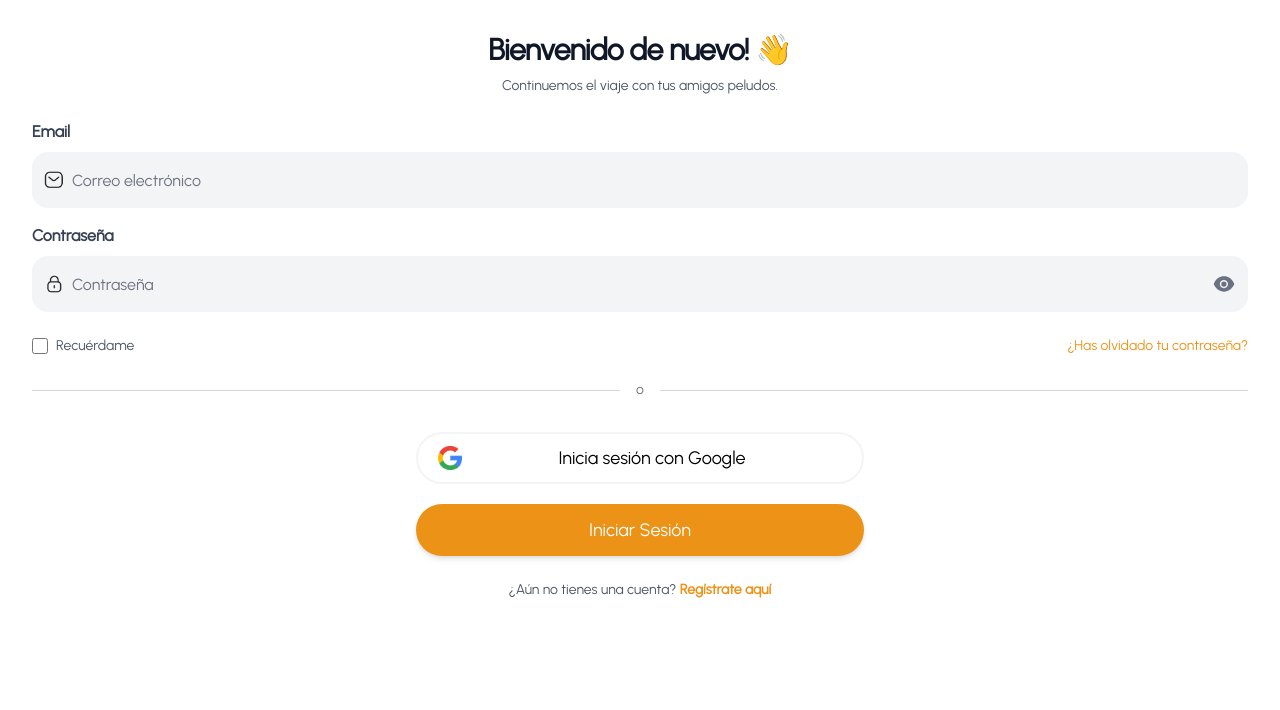
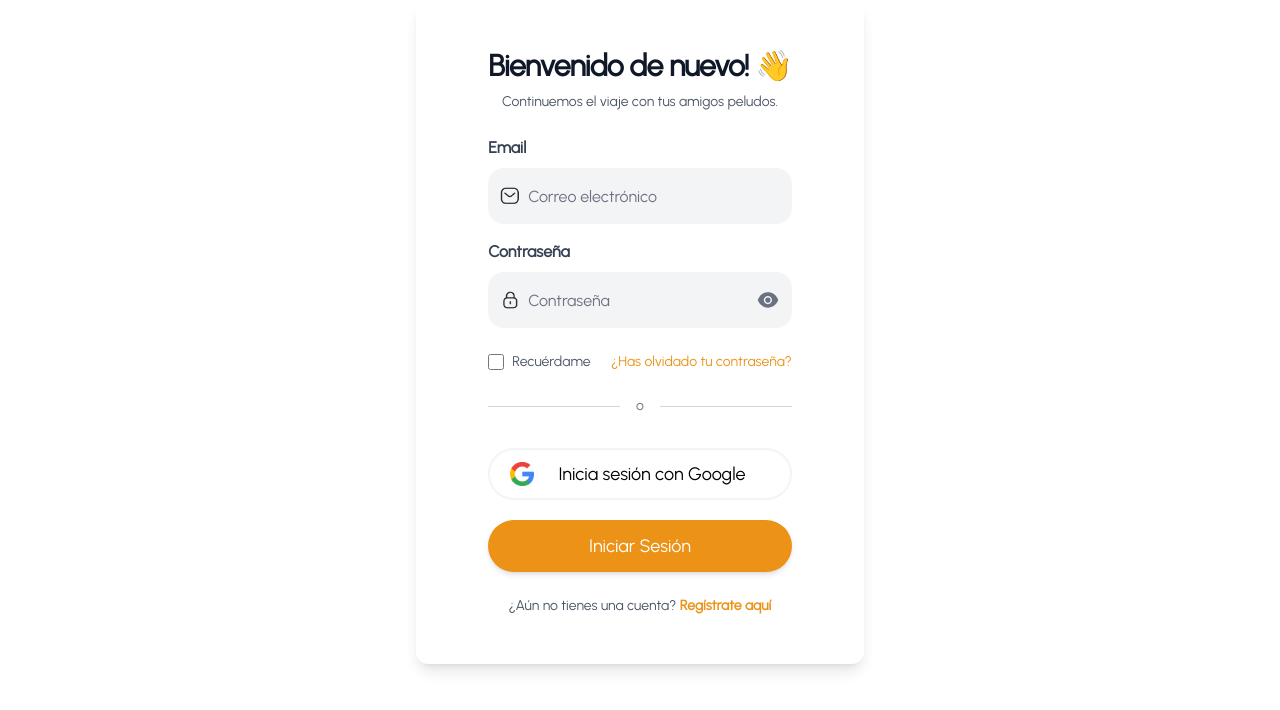
Before and after one commit to JGoncu97/Pet-Connect-Front, a React (Vite) app: page /login in a window 1280 px wide. Shown: the top 710 px of the page. Built offline with nearby package versions, Linux system fonts and the light colour scheme; no server answers.

Commit message:
Actualizacion de vista Login 2

```diff
--- a/src/Pages/Login/Login.jsx
+++ b/src/Pages/Login/Login.jsx
@@ -119,8 +119,7 @@ export const Login = () => {
       >
         <div
           className="
-            w-full
-            h-screen
+           flex flex-col p-4 w-screen rounded-xl max-w-md md:shadow-lg items-center bg-white
           "
         >
           <ToastContainer
--- a/src/Pages/Welcome/Welcome.jsx
+++ b/src/Pages/Welcome/Welcome.jsx
@@ -56,7 +56,7 @@ export const Welcome = () => {
     }, [errorState]);
 
   return (
-    <div className="flex items-center justify-center  sm:p-4 md:bg-gray-100  h-auto  ">
+    <div className="flex items-center justify-center h-auto">
       <div className="flex flex-col p-6 w-screen rounded-xl max-w-md md:shadow-lg items-center bg-white ">
         <img src={logo} alt="Logo" className="w-40 my-15  mt-2" />
         <h1 className="text-2xl font-bold text-gray-900 mb-2 ">Bienvenido</h1>
```
